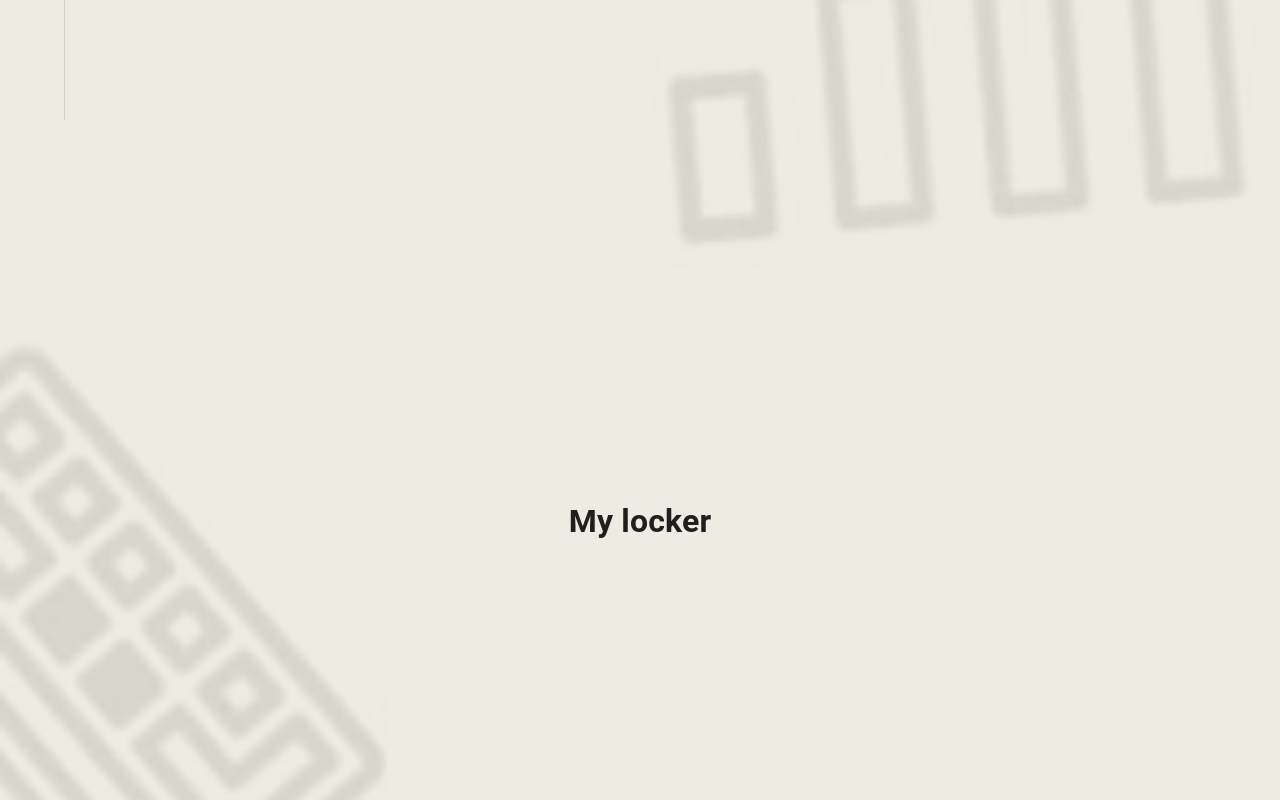
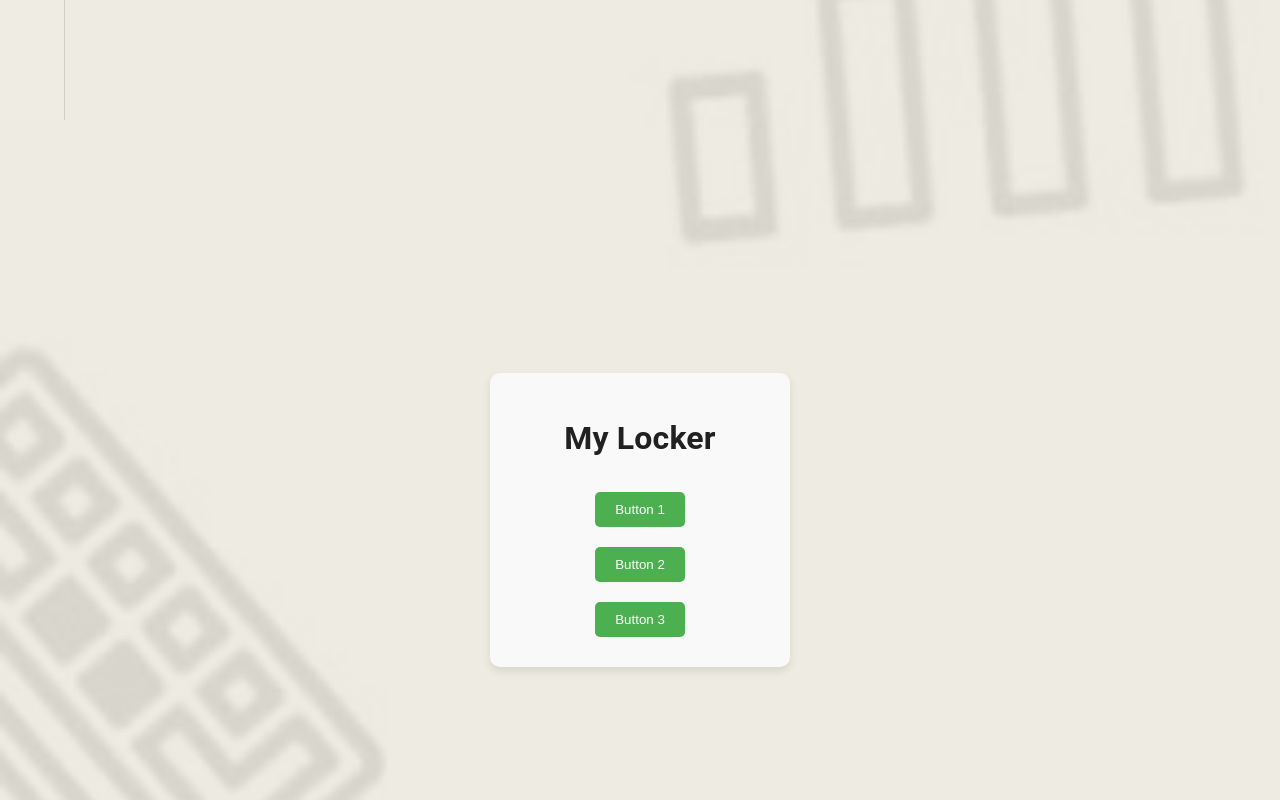
Before and after one commit to Fsociety-Mrn/AIoT-Smartlock, a React (Create React App) app: page /Admin in a window 1280 px wide. Shown: the part 680-1480 px from the top of the page. Built offline with nearby package versions, Linux system fonts and the light colour scheme; no server answers; the database is empty; sample sign-in values are in the browser's storage.

Commit message:
Update MyLocker.jsx

```diff
--- a/src/pages/admin/MyLocker.jsx
+++ b/src/pages/admin/MyLocker.jsx
@@ -1,24 +1,72 @@
-import React from 'react'
+import React from 'react';
 
-function MyLocker() {
+const MyLocker = () => {
+  const cardStyle = {
+    width: '300px',
+    padding: '20px',
+    backgroundColor: '#f9f9f9',
+    borderRadius: '10px',
+    boxShadow: '0 4px 8px rgba(0, 0, 0, 0.1)',
+    textAlign: 'center',
+  };
+
+  const buttonStyle = {
+    margin: '10px',
+    padding: '10px 20px',
+    backgroundColor: '#4CAF50',
+    color: 'white',
+    border: 'none',
+    borderRadius: '5px',
+    cursor: 'pointer',
+    transition: 'background-color 0.3s ease',
+  };
+
+  const containerStyle = {
+    display: 'flex',
+    justifyContent: 'center',
+    alignItems: 'center',
+    flexDirection: 'column',
+    height: '100vh',
+  };
+
+  const buttonContainerStyle = {
+    display: 'flex',
+    justifyContent: 'center',
+    alignItems: 'center',
+    flexDirection: 'column',
+    marginTop: '20px',
+  };
+
   return (
-    <div style={{display: 'flex',  justifyContent:'center', alignItems:'center', height: '100vh'}}>
-    <br/>
-    <br/>
-    <br/>
+    <div style={containerStyle}>
+      <div style={cardStyle}>
+        <h1 style={{ marginBottom: '20px' }}>My Locker</h1>
+        <div style={buttonContainerStyle}>
+          <button
+            style={buttonStyle}
+            onMouseOver={(e) => (e.target.style.backgroundColor = '#38597a')}
+            onMouseOut={(e) => (e.target.style.backgroundColor = '#45a8a8')}
+          >
+            Button 1
+          </button>
+          <button
+            style={buttonStyle}
+            onMouseOver={(e) => (e.target.style.backgroundColor = '#38597a')}
+            onMouseOut={(e) => (e.target.style.backgroundColor = '#45a8a8')}
+          >
+            Button 2
+          </button>
+          <button
+            style={buttonStyle}
+            onMouseOver={(e) => (e.target.style.backgroundColor = '#38597a')}
+            onMouseOut={(e) => (e.target.style.backgroundColor = '#45a8a8')}
+          >
+            Button 3
+          </button>
+        </div>
+      </div>
+    </div>
+  );
+};
 
-    <br/>
-
-    <br/>
-    <br/>
-    <br/>
-    <br/>
-    <br/>
-    <br/>
-
-      <h1>My locker</h1>
-    </div>
-  )
-}
-
-export default MyLocker
+export default MyLocker;
```
